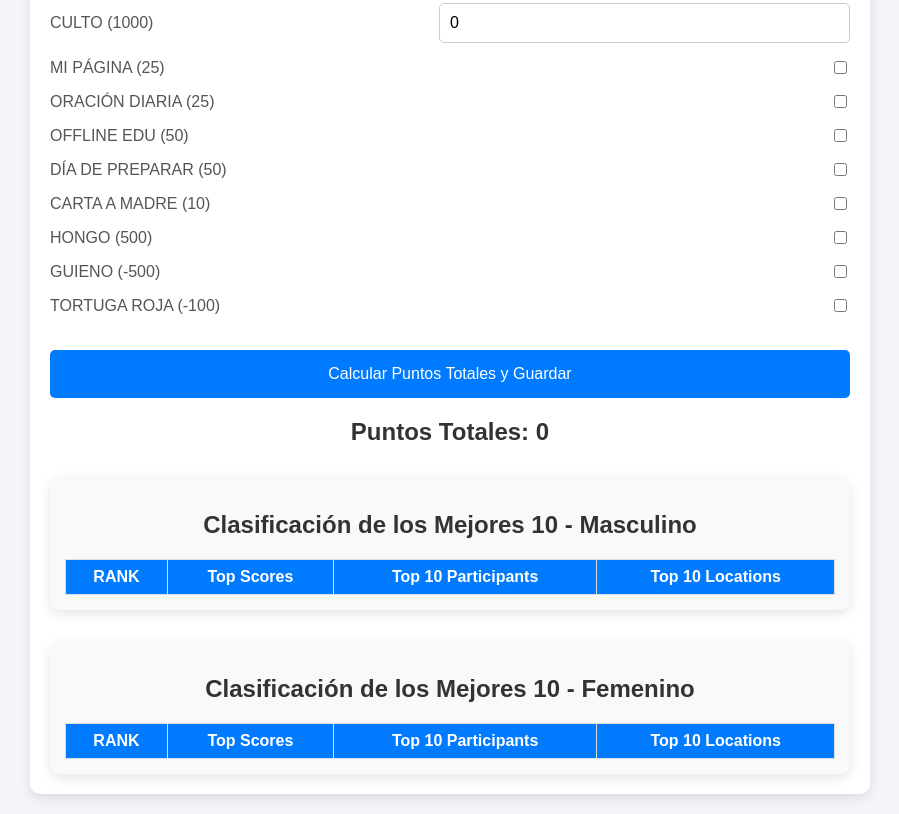
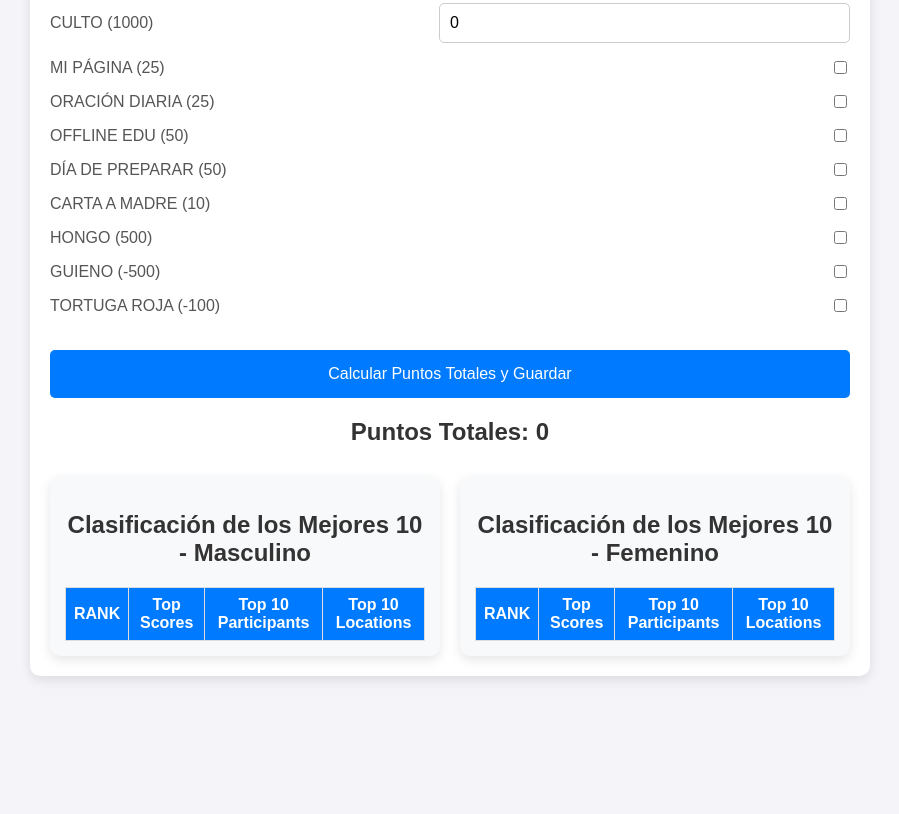
Before and after one commit to Manny1994RD/points-tracker, a plain HTML site: page index.html in a window 1280 px wide. Shown: the part 484-1298 px from the top of the page, without its empty margins (190-1089 px from the left). After the commit the page ends 1180 px from the top, so only its background shows below. Drawn offline with Linux system fonts and the light colour scheme; no server answers.

Commit message:
Update index.html

```diff
--- a/index.html
+++ b/index.html
@@ -76,8 +76,15 @@
             background-color: #0056b3;
         }
 
+        .leaderboard-container {
+            display: flex;
+            justify-content: space-between;
+            gap: 20px;
+            margin-top: 30px;
+        }
+
         .leaderboard {
-            margin-top: 30px;
+            flex: 1;
             padding: 15px;
             background-color: #f8f9fa;
             border-radius: 10px;
@@ -194,6 +201,7 @@
         <h2>Puntos Totales: <span id="totalPoints">0</span></h2>
 
         <!-- Leaderboard Section -->
+        <div class="leaderboard-container">
             <div class="leaderboard">
                 <h2>Clasificación de los Mejores 10 - Masculino</h2>
                 <table id="leaderboardTableMale">
@@ -226,6 +234,7 @@
                         <!-- Rankings will be populated here -->
                     </tbody>
                 </table>
+            </div>
         </div>
     </div>
 
@@ -311,7 +320,8 @@
                 return;
             }
 
-            const confirmation = confirm(`Está a punto de enviar los siguientes puntos totales: ${totalPoints}.\n¿Está seguro de que toda la información es correcta?`);
+            const confirmation = confirm(`Está a punto de enviar los siguientes puntos totales: ${totalPoints}.
+¿Está seguro de que toda la información es correcta?`);
             if (confirmation) {
                 saveUserData(totalPoints);
             }
```
Lines whose indentation alone changed are shown as unchanged.
